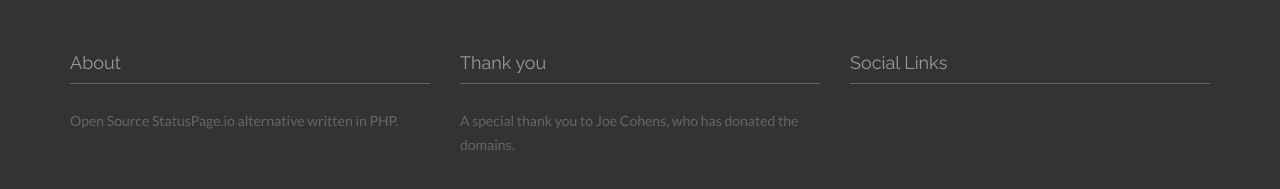
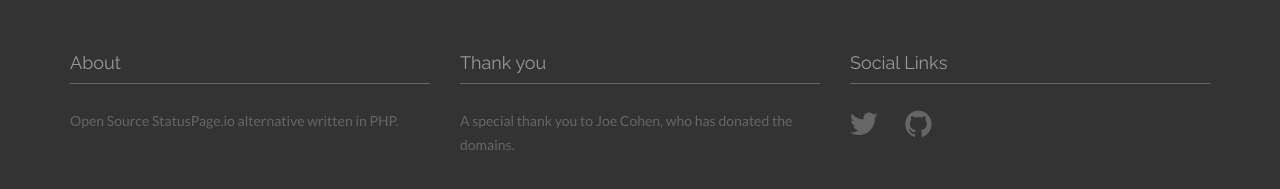
Before and after one commit to matthewjamesr/cachethq.io, a Jekyll site: the page built from index.html, in a window 1280 px wide and 900 px high, scrolled down 979 px. Shown: the part 674-863 px from the top of the window. Built offline with Jekyll 4.4.1, drawn with Linux system fonts in a browser that asks for light colours; nearby versions of some CDN libraries; some web fonts are replaced.

Commit message:
Fix typo

```diff
--- a/_includes/footer.html
+++ b/_includes/footer.html
@@ -9,14 +9,14 @@
             <div class="col-xs-12 col-sm-4">
                 <h4>Thank you</h4>
                 <div class="hline-b"></div>
-                <p>A special thank you to Joe Cohens, who has donated the domains.</p>
+                <p>A special thank you to Joe Cohen, who has donated the domains.</p>
             </div>
             <div class="col-xs-12 col-sm-4">
                 <h4>Social Links</h4>
                 <div class="hline-b"></div>
                 <p>
                     {% for network in site.social %}
-                    <a href="{{ network.url }}" class="btn-social btn-outline"><i class="fa fa-{{ network.title }}"></i></a>
+                    <a href="{{ network.url }}" class="btn-social btn-outline"><i class="icons ion-social-{{ network.title }}"></i></a>
                     {% endfor %}
                 </p>
             </div>
```
